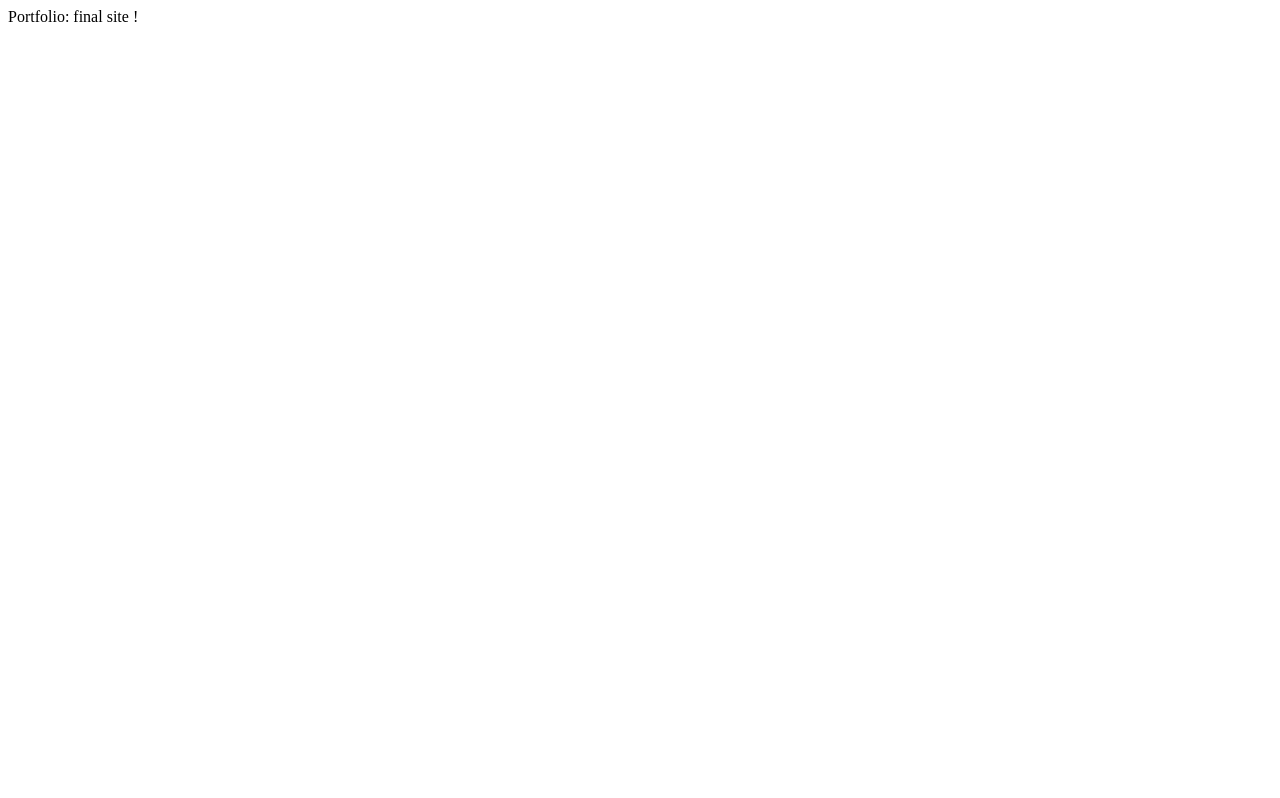
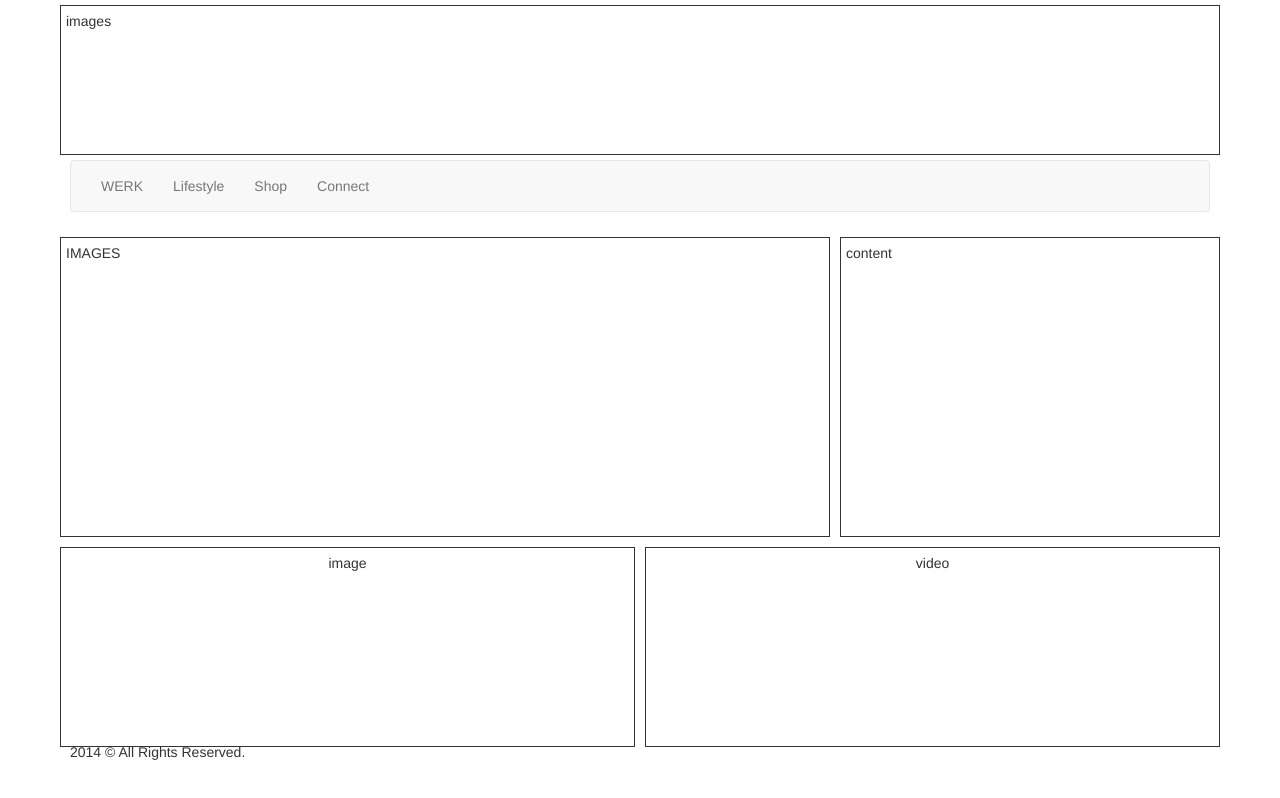
Before and after one commit to masterrichards/portfolio_website, a plain HTML site: page index.html in a window 1280 px wide. Drawn offline with nearby package versions, Linux system fonts and the light colour scheme.

Commit message:
bootstrap

```diff
--- a/index.html
+++ b/index.html
@@ -1,12 +1,89 @@
-<html>
-	<head>
-		<title>portfolio</title>
-	</head>
-	<body>
-		<p>  Portfolio: final site ! </p>
+<!DOCTYPE html>
+<html lang="en">
+  <head>
+    <meta charset="utf-8">
+    <meta http-equiv="X-UA-Compatible" content="IE=edge">
+    <meta name="description" content="Ian Portfolio Site">
+    <meta name="author" content="Ian Richards">
+    <meta name="viewport" content="width=device-width, initial-scale=1.0">
+
+    <title>Ian Richards</title>
+
+    <link href="http://netdna.bootstrapcdn.com/bootstrap/3.1.1/css/bootstrap.min.css" media="screen" rel="stylesheet" type="text/css">
+    <link href="http://netdna.bootstrapcdn.com/font-awesome/4.0.3/css/font-awesome.css" rel="stylesheet" type="text/css">
+    <style type="text/css">
+      .banner div {
+        height: 150px;
+
+      }
+      .larger-image-window-content div {
+        height:300px;
+        margin-bottom: 10px;
+      }
+      .bottom-image-windows div {
+        height: 200px;
+        text-align: center;
+      }
+      .row div {
+        padding: 5px;
+        /*border: solid 1px;*/
+      }
+      .row div .inner {
+        border: solid 1px;
+      }
+
+    </style>
+  </head>
+
+  <body>
+    <div class="container">
+      <div class="row">
+        <div class="col-md-12 banner">
+          <div class="inner">images</div>
+        </div>
+      </div>
+      <nav class="navbar navbar-default" role="navigation">
+        <div class="collapse navbar-collapse" id="bs-example-navbar-collapse-1">
+          <ul class="nav navbar-nav">
+            <li><a href="#">WERK</a></li>
+            <li><a href="#">Lifestyle</a></li>
+            <li><a href="#">Shop</a></li>
+            <li><a href="#">Connect</a></li>
+          </ul>
+        </div>
+      </nav>
+
+      <div class="row larger-image-window-content">
+        <div class="col-md-8">
+          <div class="inner">IMAGES</div>
+        </div>
+        <div class="col-md-4">
+          <div class="inner">content</div>
+        </div>
+      </div>
+
+      <div class="row bottom-image-windows">
+        <div class="col-md-6">
+          <div class="inner">image</div>
+        </div>
+        <div class="col-md-6">
+          <div class="inner">video</div>
+        </div>
+
+      </div>
 
 
-	</body>
 
 
+      <div class="footer">
+        <p>2014 &copy; All Rights Reserved.</p>
+      </div>
+    </div>
+
+    <!-- JavaScript plugins (requires jQuery) -->
+    <script src="//code.jquery.com/jquery.js" type="text/javascript"></script>
+    <!-- Include all compiled plugins (below), or include individual files as needed -->
+    <script src="//netdna.bootstrapcdn.com/bootstrap/3.1.1/js/bootstrap.min.js" type="text/javascript"></script>
+
+  </body>
 </html>
```
